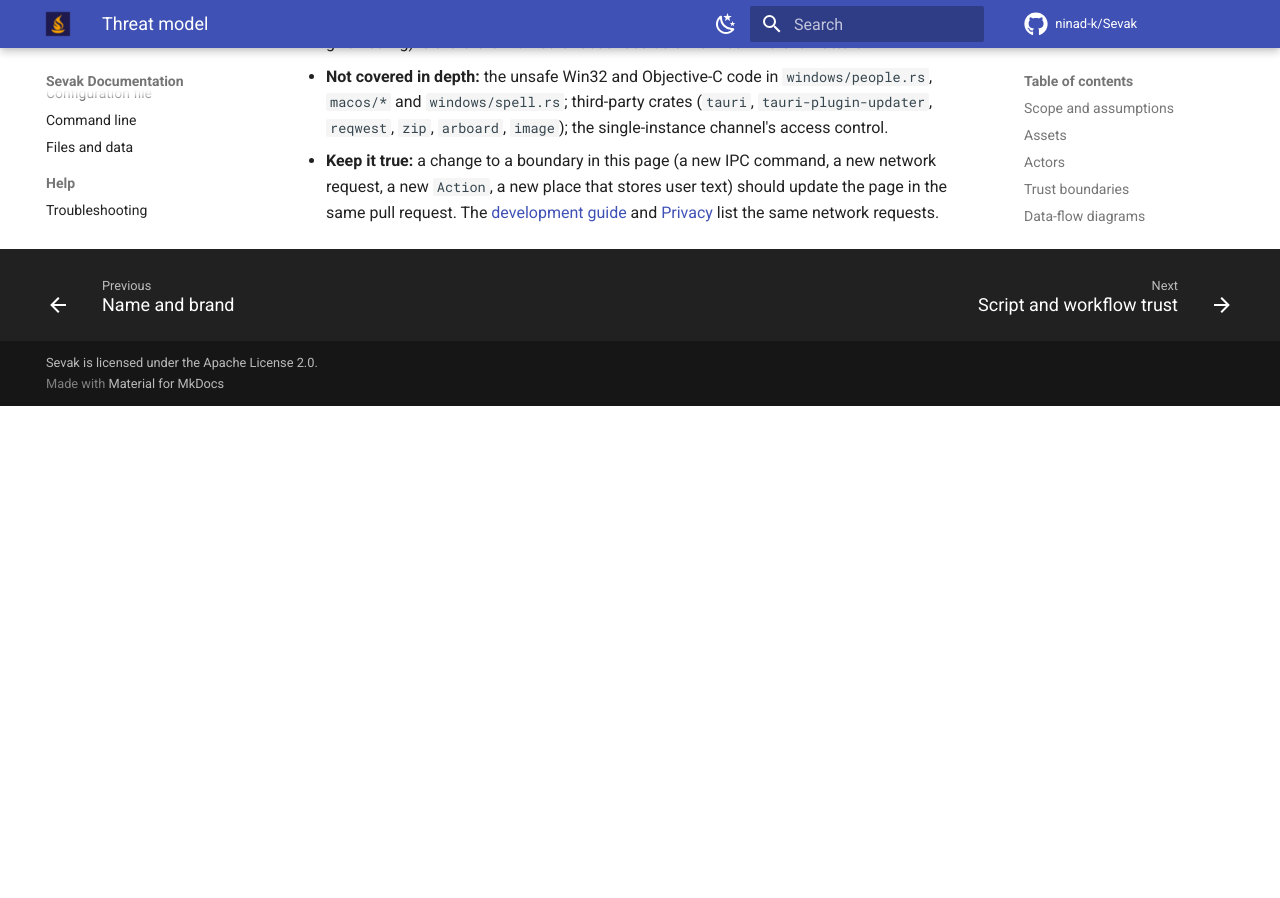
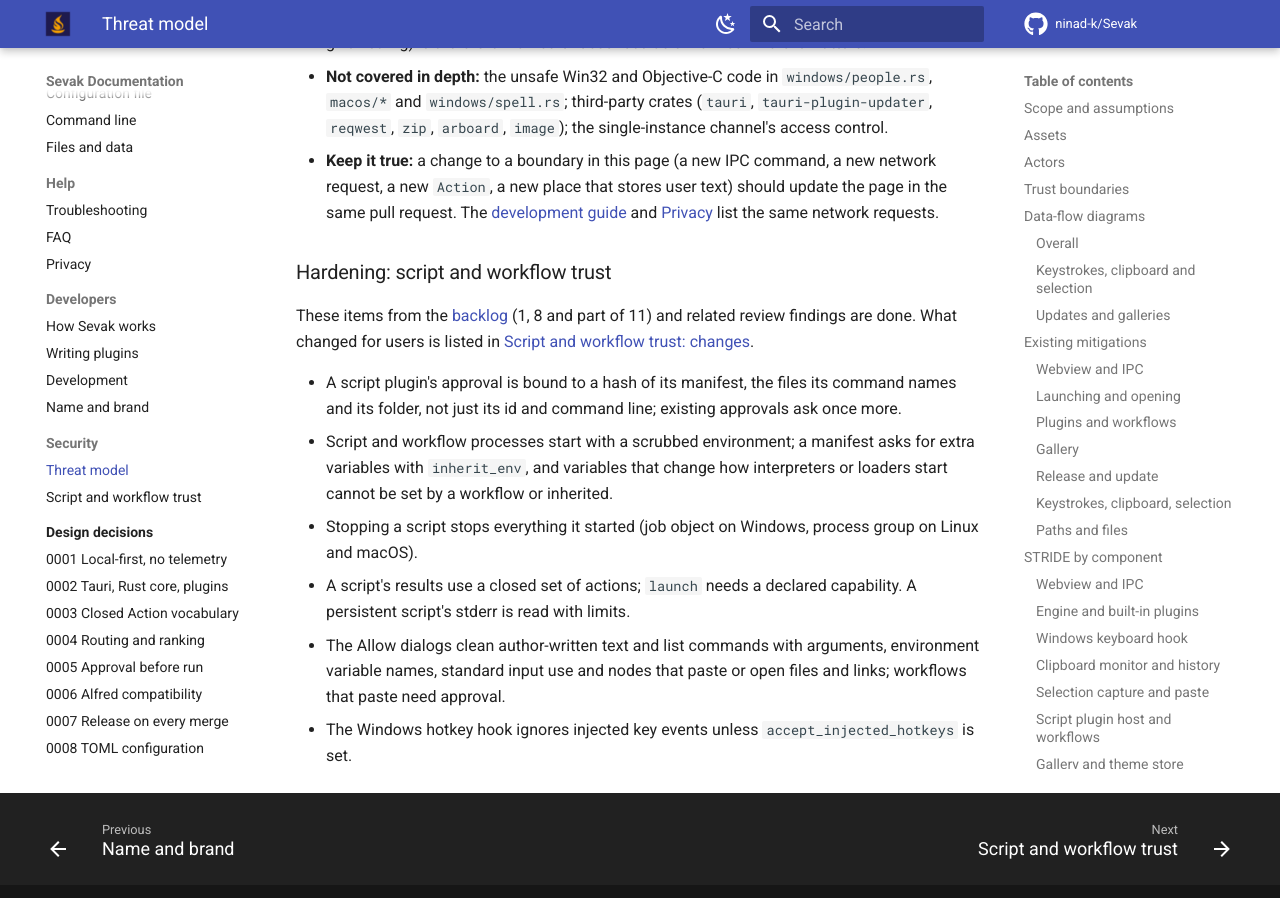
Before and after one commit to ninad-k/Sevak, an MkDocs documentation site: the page built from docs/security/threat-model.md, in a window 1280 px wide and 900 px high, scrolled down 23703 px. Built offline with MkDocs 1.6.1 and Material for MkDocs 9.7.7, drawn with Linux system fonts in a browser that asks for light colours; comment, search, counter and statistics services are not loaded; before the commit the page ends 24109 px from its top, so only the background shows below that.

Commit message:
docs: record the script and workflow trust hardening in the threat model and ADR 0005

```diff
--- a/docs/decisions/0005-approval-before-run.md
+++ b/docs/decisions/0005-approval-before-run.md
@@ -16,9 +16,11 @@ Nothing that can run code is started until the user has said yes in a native
 dialog.
 
 - **Script plugins** (`crates/sevak-plugins/src/script/approvals.rs`,
-  `src-tauri/src/script_plugins.rs`): a plugin folder is loaded only if its id
-  and exact command line (mode, format and command) were approved. Changing the
-  command asks again.
+  `src-tauri/src/script_plugins.rs`): a plugin folder is loaded only if the
+  SHA-256 of its contents was approved for its id: the bytes of `plugin.toml`,
+  the command line, the files the command names (and the manifest's `files`)
+  and the folder's canonical location. Changing any of them, or moving the
+  folder, asks again. The files are checked again each time a process starts.
 - **Workflows** (`crates/sevak-plugins/src/workflow/host.rs`): a workflow that
   has a node that can run code or commands (script filter, run script, launch
   app, system command, terminal command, open file) is loaded only if the
@@ -44,11 +46,11 @@ dialog.
 
 - A malicious folder cannot run silently, and a changed workflow script cannot
   run on an old approval.
-- The script-plugin approval covers the command, **not the script file**: if
-  the file behind an approved command is replaced, the plugin keeps running
-  (the documented caveat in [Writing plugins](../plugins.md)). Workflows are
-  stricter. Aligning the two is on the hardening backlog in the
-  [threat model](../security/threat-model.md#hardening-backlog).
+- The script-plugin approval covers the files the command names, the manifest
+  and the folder, like workflows. It does not cover files the script imports
+  that nobody named (the manifest's `files` lists them), the interpreter, or
+  what the script fetches at run time. See
+  [Script and workflow trust](../security/script-workflow-trust.md).
 - Approval is permission to run code with the user's privileges. It is not a
   sandbox, and a plugin that is approved and then misbehaves is outside what
   Sevak can prevent.
--- a/docs/security/threat-model.md
+++ b/docs/security/threat-model.md
@@ -444,3 +444,25 @@ vulnerabilities; the review's individual findings are handled separately
   network request, a new `Action`, a new place that stores user text) should
   update the page in the same pull request. The [development guide](../development.md)
   and [Privacy](../privacy.md) list the same network requests.
+
+### Hardening: script and workflow trust
+
+These items from the [backlog](#hardening-backlog) (1, 8 and part of 11) and
+related review findings are done. What changed for users is listed in
+[Script and workflow trust: changes](script-workflow-trust.md).
+
+- A script plugin's approval is bound to a hash of its manifest, the files its
+  command names and its folder, not just its id and command line; existing
+  approvals ask once more.
+- Script and workflow processes start with a scrubbed environment; a manifest
+  asks for extra variables with `inherit_env`, and variables that change how
+  interpreters or loaders start cannot be set by a workflow or inherited.
+- Stopping a script stops everything it started (job object on Windows,
+  process group on Linux and macOS).
+- A script's results use a closed set of actions; `launch` needs a declared
+  capability. A persistent script's stderr is read with limits.
+- The Allow dialogs clean author-written text and list commands with
+  arguments, environment variable names, standard input use and nodes that
+  paste or open files and links; workflows that paste need approval.
+- The Windows hotkey hook ignores injected key events unless
+  `accept_injected_hotkeys` is set.
```
